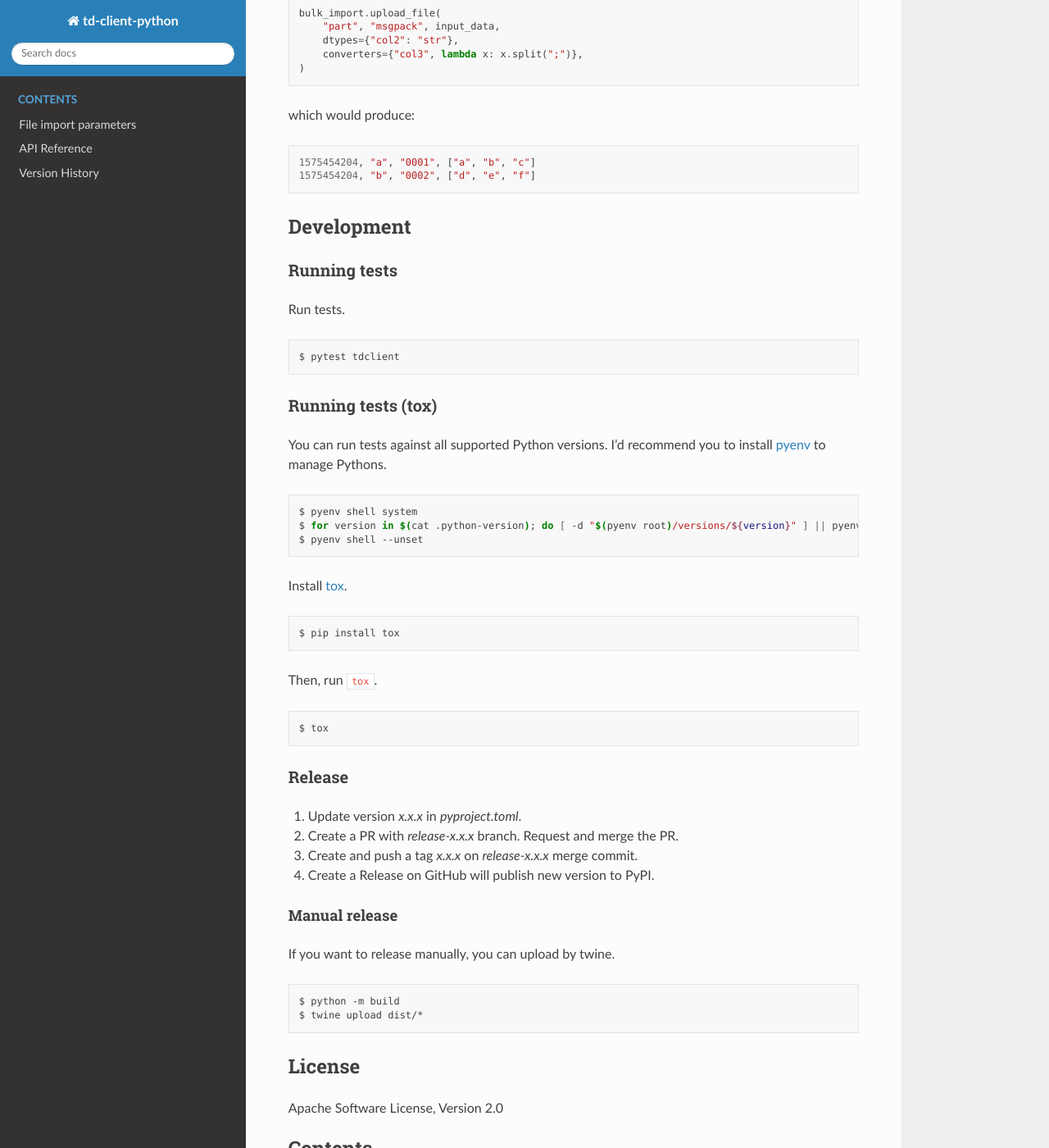
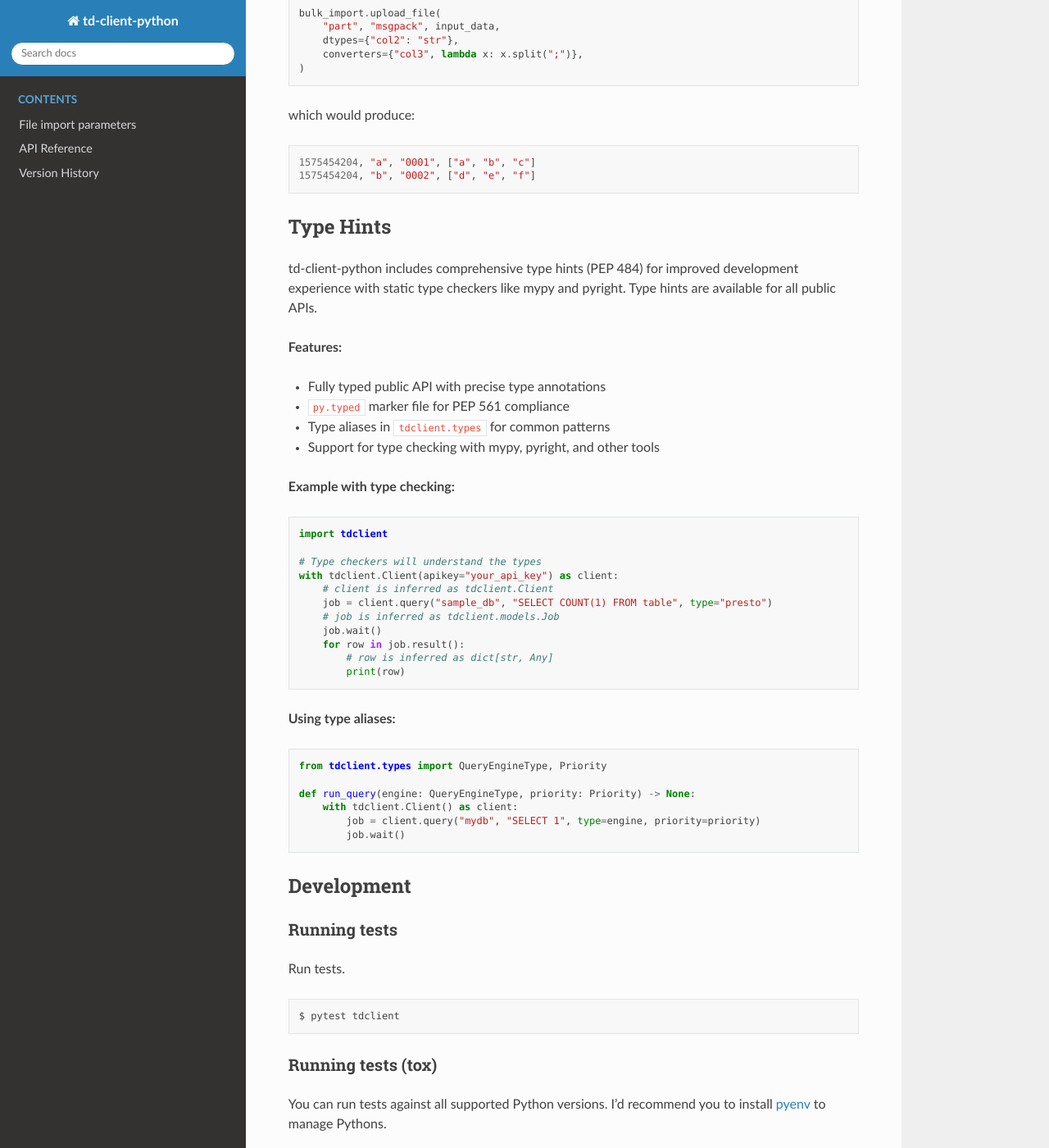
Before and after one commit to treasure-data/td-client-python, a Sphinx documentation site: the page built from docs/index.rst, in a window 1280 px wide and 1400 px high, scrolled down 4364 px. Shown: the whole window at 82% size. Built offline with Sphinx 7.4.7 and the Read the Docs theme 3.1.0, drawn with Linux system fonts in a browser that asks for light colours.

Commit message:
Update documents

```diff
--- a/README.rst
+++ b/README.rst
@@ -255,6 +255,46 @@ which would produce:
   1575454204, "a", "0001", ["a", "b", "c"]
   1575454204, "b", "0002", ["d", "e", "f"]
 
+Type Hints
+----------
+
+td-client-python includes comprehensive type hints (PEP 484) for improved development experience with static type checkers like mypy and pyright. Type hints are available for all public APIs.
+
+**Features:**
+
+
+* Fully typed public API with precise type annotations
+* ``py.typed`` marker file for PEP 561 compliance
+* Type aliases in ``tdclient.types`` for common patterns
+* Support for type checking with mypy, pyright, and other tools
+
+**Example with type checking:**
+
+.. code-block:: python
+
+   import tdclient
+
+   # Type checkers will understand the types
+   with tdclient.Client(apikey="your_api_key") as client:
+       # client is inferred as tdclient.Client
+       job = client.query("sample_db", "SELECT COUNT(1) FROM table", type="presto")
+       # job is inferred as tdclient.models.Job
+       job.wait()
+       for row in job.result():
+           # row is inferred as dict[str, Any]
+           print(row)
+
+**Using type aliases:**
+
+.. code-block:: python
+
+   from tdclient.types import QueryEngineType, Priority
+
+   def run_query(engine: QueryEngineType, priority: Priority) -> None:
+       with tdclient.Client() as client:
+           job = client.query("mydb", "SELECT 1", type=engine, priority=priority)
+           job.wait()
+
 Development
 -----------
 
```
Also changed, not shown: docs/api/client.rst (line endings or trailing spaces), docs/file_import_parameters.rst (line endings or trailing spaces).
